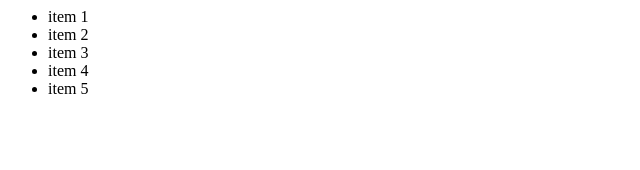
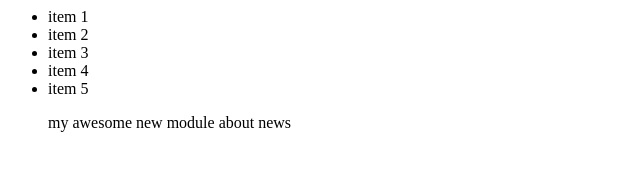
Before and after one commit to thewayiwantit/Prelim-Exam, a plain HTML site: page index.html in a window 1280 px wide. Shown: the whole page, without its empty margins (0-640 px from the left). Drawn offline with Linux system fonts and the light colour scheme.

Commit message:
added news module

```diff
--- a/index.html
+++ b/index.html
@@ -11,5 +11,10 @@
 		<li>item 5</li>
 	 </ul>
 	</module-one>
+
+	<module-two>
+	 <ul>
+		<div> my awesome new module about news </div>
+	</module-two>
  </body>
 </html>
```
